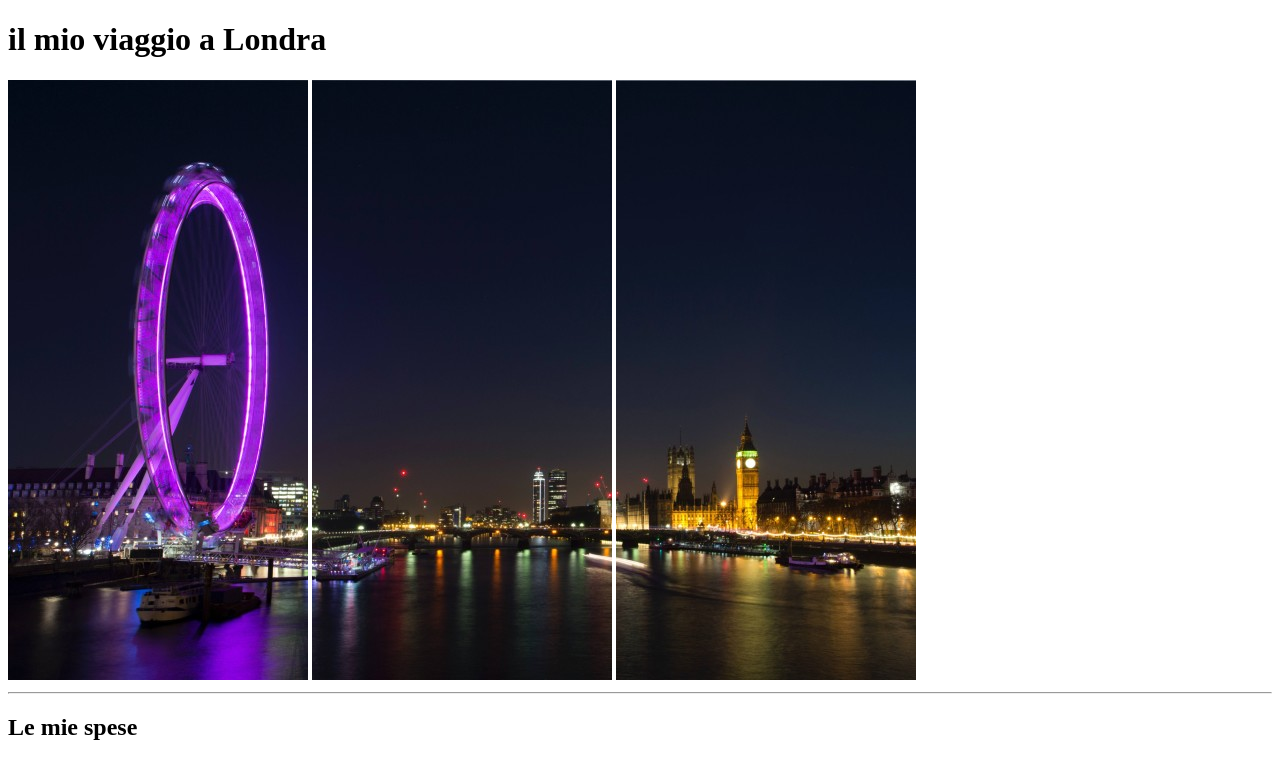
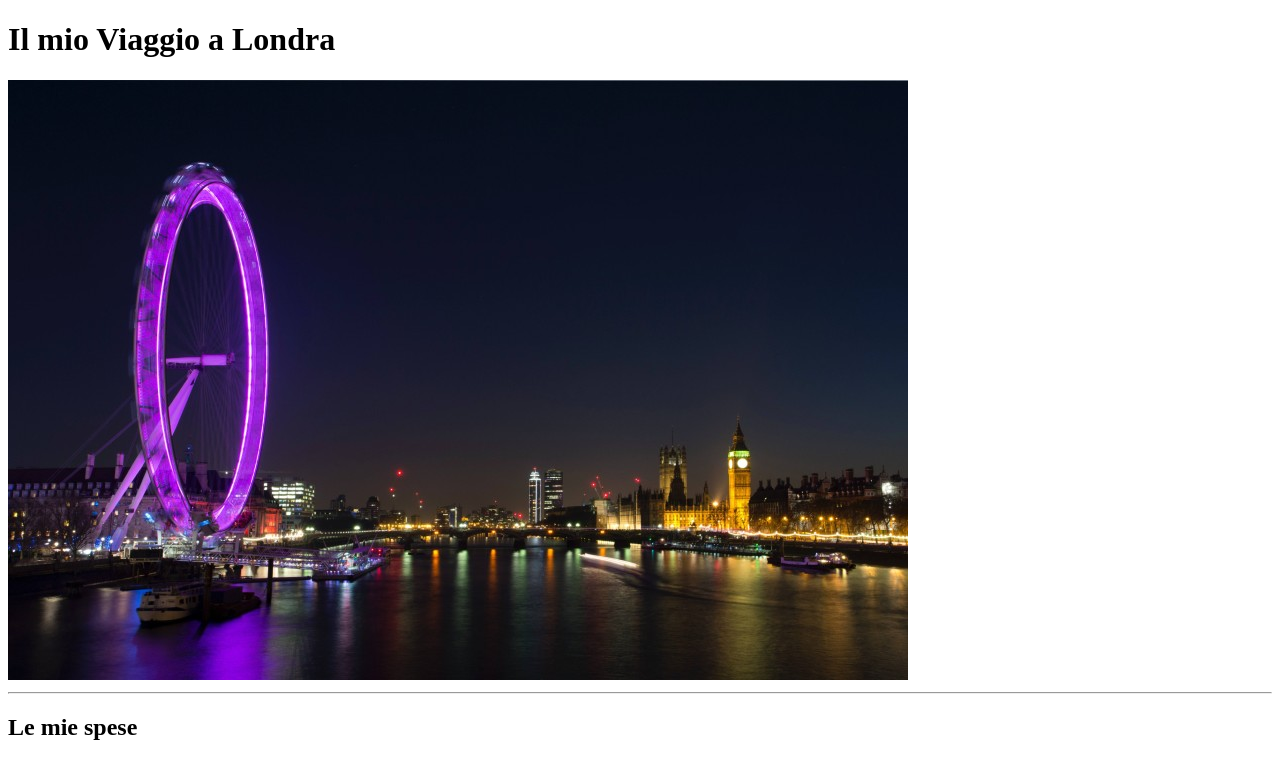
Before and after one commit to GiuseppeIndomenico/html-london-trip, a plain HTML site: page index.html in a window 1280 px wide. Shown: the top 758 px of the page. Drawn offline with Linux system fonts and the light colour scheme.

Commit message:
Tolti gli spazi tra le immagini

```diff
--- a/index.html
+++ b/index.html
@@ -10,9 +10,9 @@
 <body>
     <!--Inizio header-->
     <header>
-        <h1>il mio viaggio a Londra</h1>
-        <img src="img/pexels-bill-emrich-230794-0.jpg" alt="">
-        <img src="img/pexels-bill-emrich-230794-1.jpg" alt="">
+        <h1>Il mio Viaggio a Londra</h1>
+        <img src="img/pexels-bill-emrich-230794-0.jpg" style="float: left;" alt="">
+        <img src="img/pexels-bill-emrich-230794-1.jpg" style="float: left;" alt="">
         <img src="img/pexels-bill-emrich-230794-2.jpg" alt="">
         <hr>
     </header>
```
